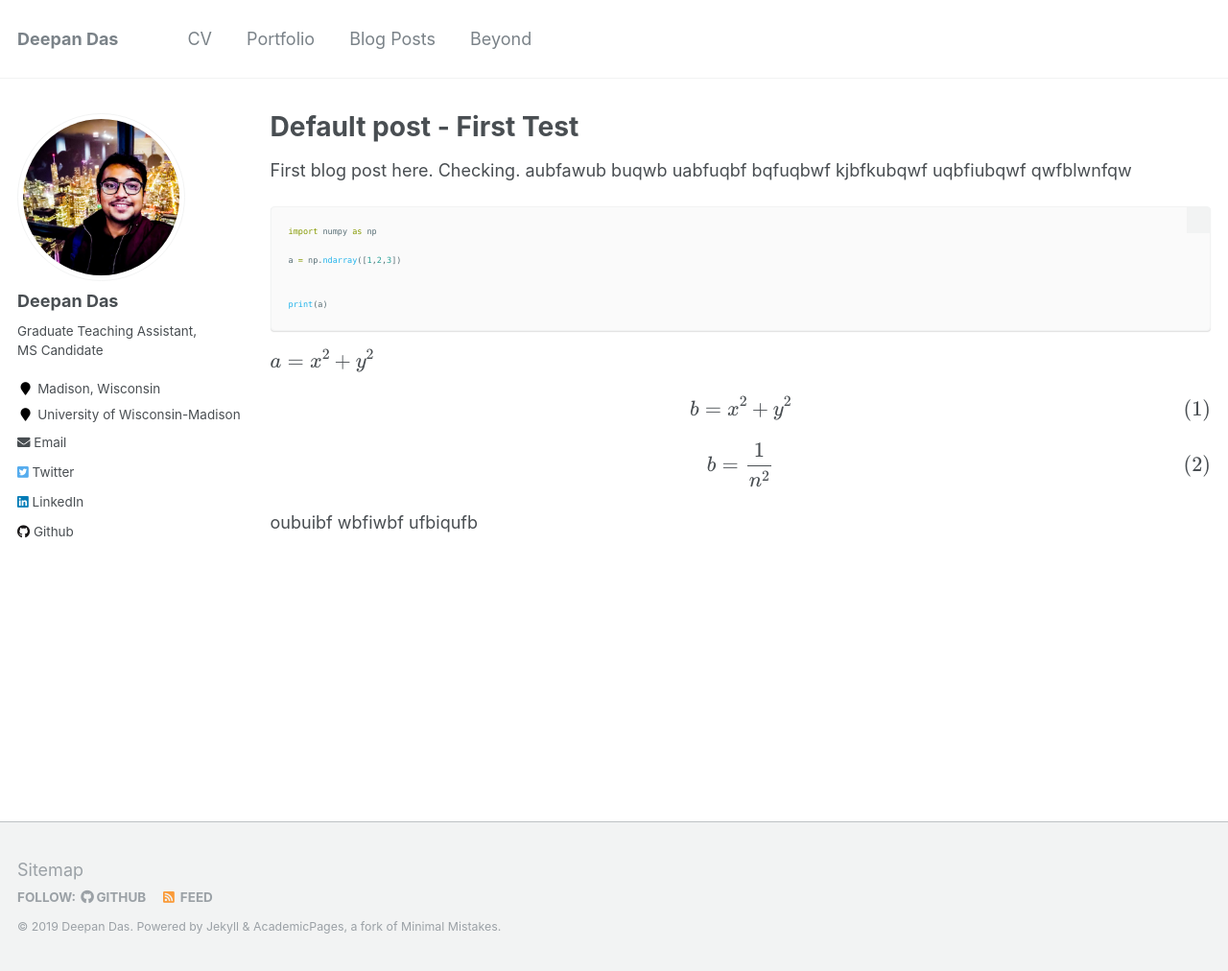
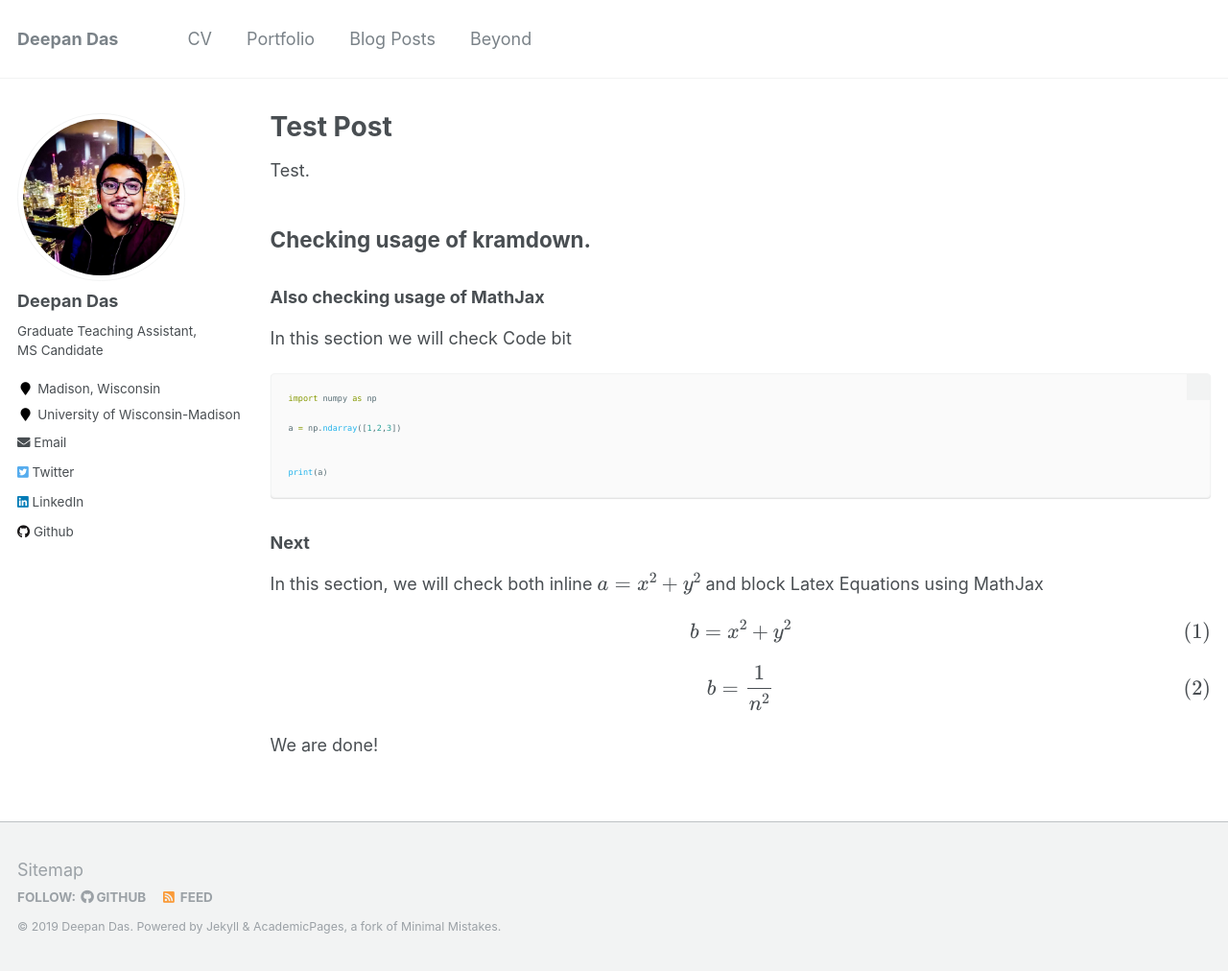
Before and after one commit to deepandas11/deepandas11.github.io, a Jekyll site: the page built from _posts/2019-05-16-testing-post.md, in a window 1280 px wide and 1012 px high. Shown: the whole window at 96% size. Built offline with Jekyll 4.4.1, drawn with Linux system fonts in a browser that asks for light colours; formulas are drawn with MathJax 3.

Commit message:
Added full content to first post
Signed-off-by: Deepan Das <deepandas11@gmail.com>

````diff
--- a/_posts/2019-05-16-testing-post.md
+++ b/_posts/2019-05-16-testing-post.md
@@ -1,17 +1,16 @@
 ---
 layout: post
-title:  "Default post - First Test"
+title:  "Test Post"
 categories: Testing
 ---
 
-First blog post here. Checking.
-aubfawub
-buqwb
-uabfuqbf
-bqfuqbwf
-kjbfkubqwf
-uqbfiubqwf
-qwfblwnfqw
+Test.
+
+## Checking usage of kramdown.
+### Also checking usage of MathJax
+
+In this section we will check Code bit
+
 
 
 ```python
@@ -23,12 +22,13 @@ a = np.ndarray([1,2,3])
 print(a)
 ```
 
-\\( a = x^2 + y^2 \\)
+
+### Next
+
+In this section, we will check both inline \\( a = x^2 + y^2 \\) and block Latex Equations using MathJax
 
 \\[ b = x^2 + y^2 \\]
 
 \\[ b = \frac{1}{n^2}\\]
 
-oubuibf
-wbfiwbf
-ufbiqufb
+We are done!
````
